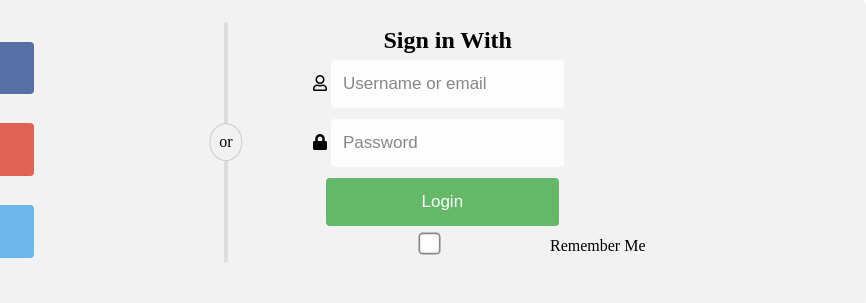
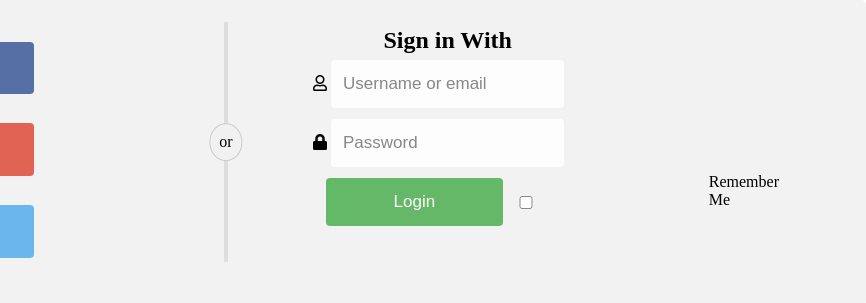
Before and after one commit to Kenan-Alnaser/LoginSection, a plain HTML site: page index.html in a window 1280 px wide. Shown: the top 303 px of the page, 414-1280 px from the left. Drawn offline with Linux system fonts and the light colour scheme.

Commit message:
remember button styling with flex

```diff
--- a/css/style.css
+++ b/css/style.css
@@ -108,7 +108,8 @@ input[type="submit"] {
   clear: both;
 }
 input[type="checkbox"] {
-  transform: scale(1.7);
+  flex-shrink: 3;
+  margin-right: 10rem;
 }
 input:hover,
 .btn:hover {
@@ -125,3 +126,6 @@ input[type="submit"]:hover {
   padding-bottom: 0.5vh;
   margin-right: 0.5vw;
 }
+#rmbr {
+  display: flex;
+}
--- a/index.html
+++ b/index.html
@@ -45,9 +45,11 @@
               placeholder="Password"
               required
             />
-            <input type="submit" value="Login" />
-            <input type="checkbox" name="RememberBtn" value="Remember" />
-            Remember Me
+            <div id="rmbr">
+              <input type="submit" value="Login" />
+              <input type="checkbox" name="RememberBtn" value="Remember" />
+              Remember Me
+            </div>
           </div>
         </div>
       </form>
```
